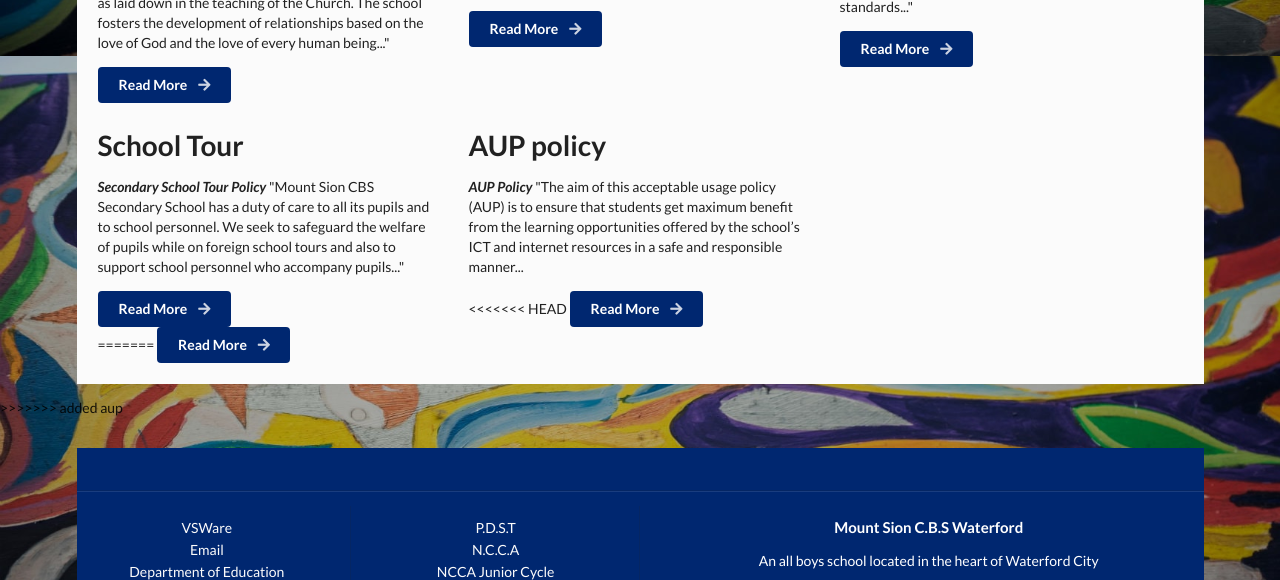
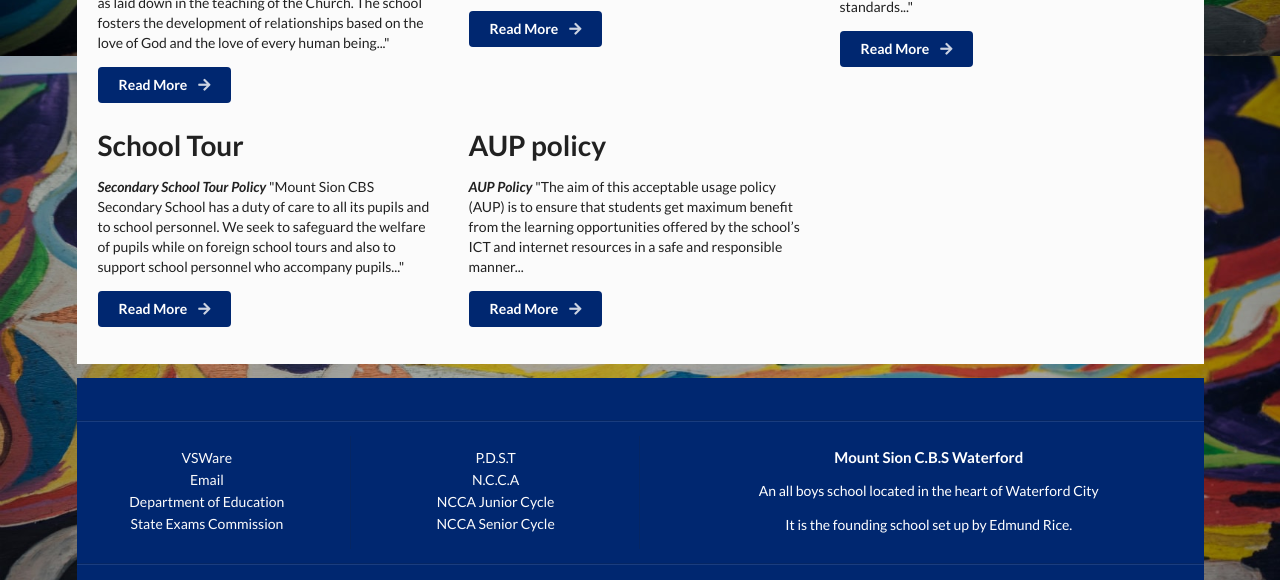
Before and after one commit to MountSionCBSSecondary/SchoolWebsite, a website: page pages/about/policies.html in a window 1280 px wide. Shown: the part 1544-2124 px from the top of the page. Drawn offline with nearby package versions, Linux system fonts and the light colour scheme.

Commit message:
Revert "added aup"
This reverts commit 97b2b369d6158b31a7759fd3c34474546cb9630e.

```diff
--- a/pages/about/policies.html
+++ b/pages/about/policies.html
@@ -338,7 +338,6 @@ The policy applies to all school staff, the board of management..."
                 <p>
                   <strong><em>AUP Policy</em></strong> "The aim of this acceptable usage policy (AUP) is to ensure that students get maximum benefit from the learning opportunities offered by the school’s ICT and internet resources in a safe and responsible manner...
                 </p>
-<<<<<<< HEAD
                   <div class="ui blue button" onclick="showModal('auppolicy')">
                         Read More
                         <i class="right arrow icon"></i>
@@ -348,21 +347,6 @@ The policy applies to all school staff, the board of management..."
 
               </div>
             </div>
-=======
-                  <div class="ui blue button" onclick="showModal('AUP')">
-                        Read More
-                        <i class="right arrow icon"></i>
-                  </div>
-
-              </div>
-              <div class="column">
-
-              </div>
-            </div>
-
-                <!-- End Row 6 -->
-
->>>>>>> added aup
           </div>
           <div class="ui hidden divider"></div>
         </div>
```
